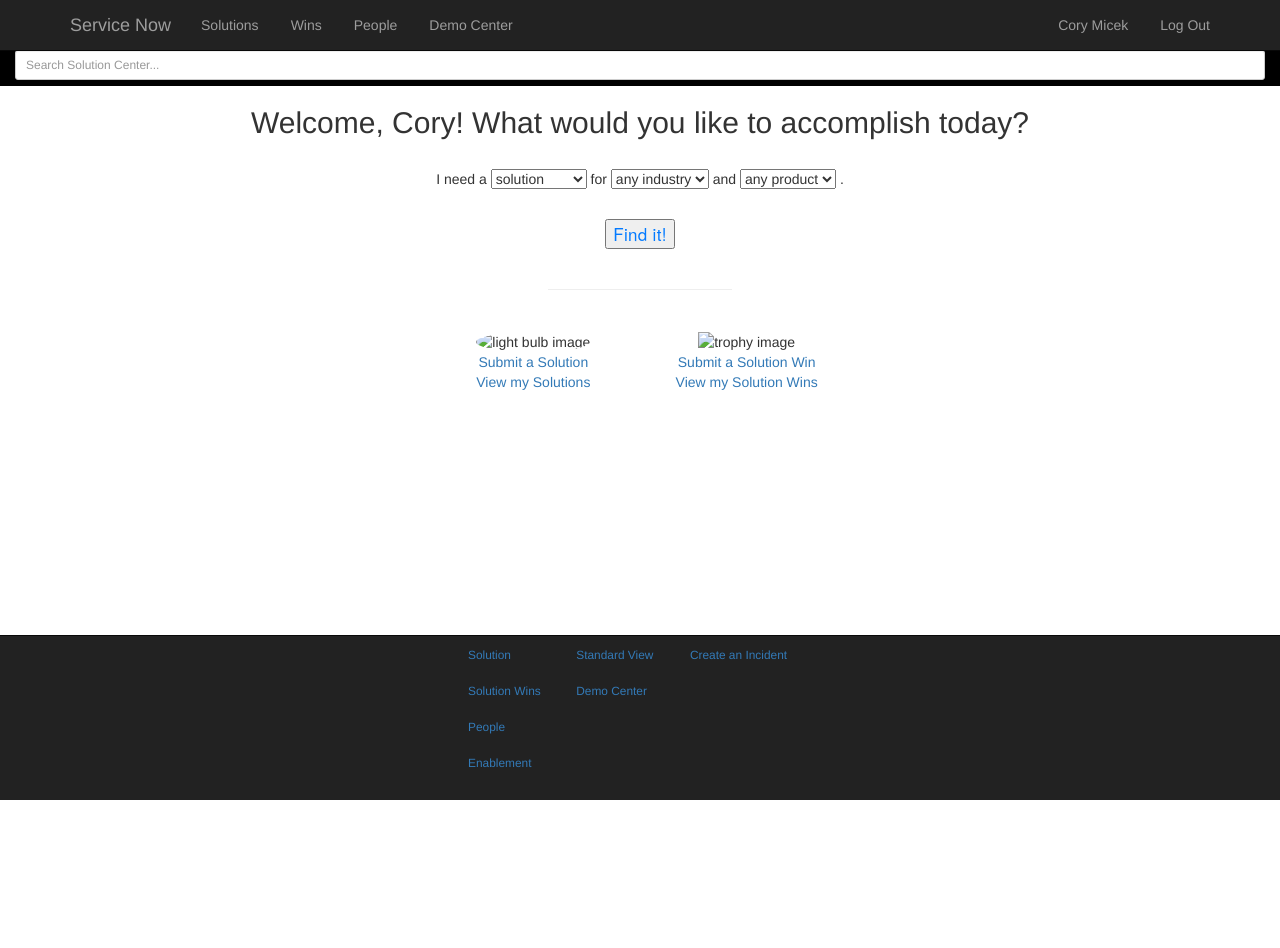
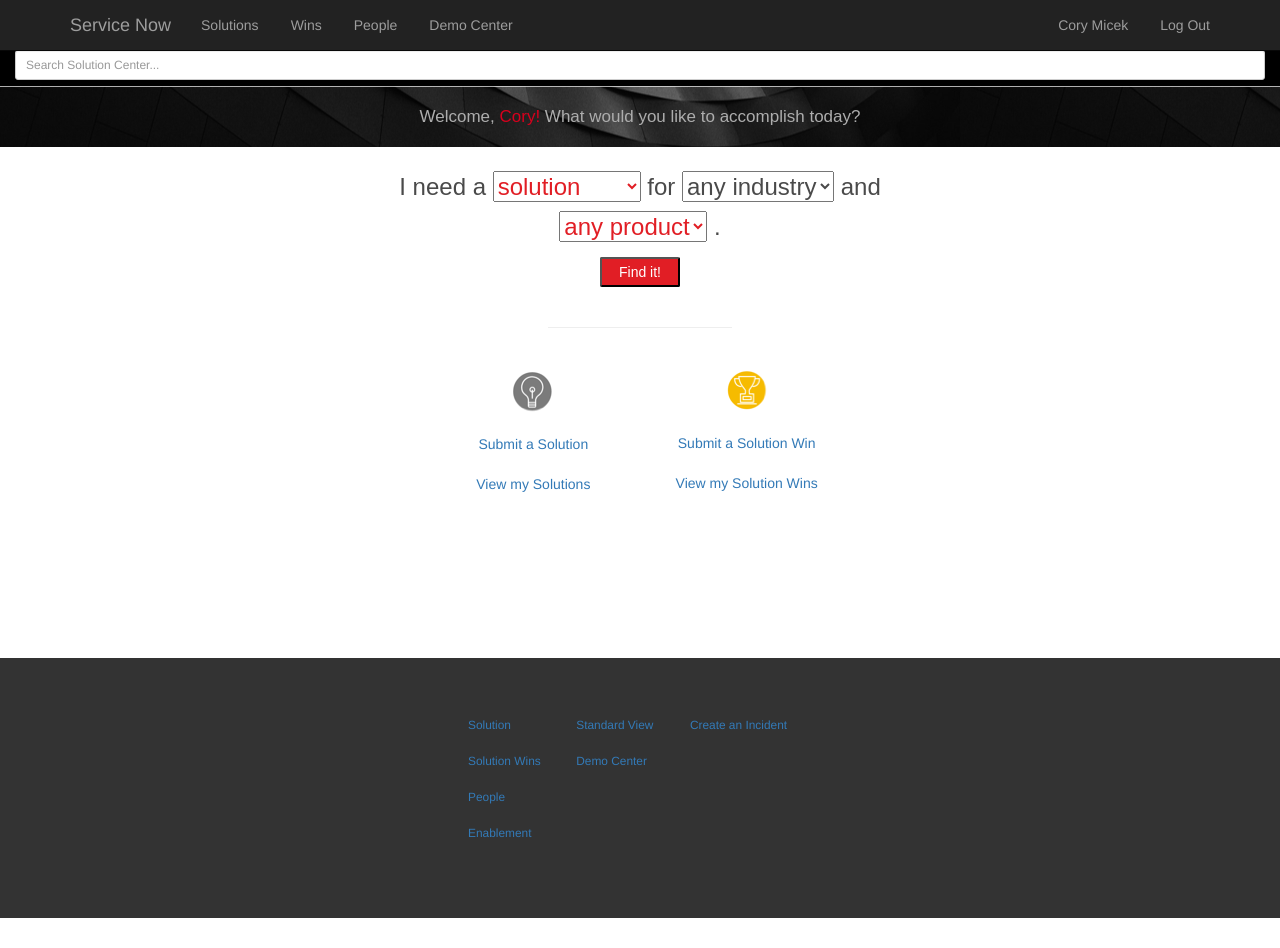
Before and after one commit to dng-vcnt/ServiceNow, a website: page src/index.html in a window 1280 px wide. Before the commit the page ends 800 px from the top, so only its background shows below. Drawn offline with nearby package versions, Linux system fonts and the light colour scheme; some packages are replaced by stand-ins of ours; files that its build step writes are made by us from their sources; a script that the page names is missing.

Commit message:
Implemented industry and product

```diff
--- a/bower.json
+++ b/bower.json
@@ -25,6 +25,8 @@
   },
   "dependencies": {
     "angular": "^1.5.8",
-    "bootstrap": "boostrap#^3.3.7"
+    "bootstrap": "boostrap#^3.3.7",
+    "NaturalLanguageForm": "*",
+    "angular-filter": "^0.5.11"
   }
 }
--- a/src/app/app.module.js
+++ b/src/app/app.module.js
@@ -2,5 +2,5 @@
     'use strict';
 
     angular
-        .module('app', []);
+        .module('app', ['angular.filter']);
 })();
--- a/src/app/index.controller.js
+++ b/src/app/index.controller.js
@@ -14,8 +14,6 @@
         //functions
         vm.getSolutions = getSolutions;
         vm.getWins = getWins;
-        vm.removeIndustryDups = removeIndustryDups;
-        vm.removeProductDups = removeProductDups;
 
         //variables
         vm.industries;
@@ -25,10 +23,6 @@
         vm.solutions = [];
         vm.solutionOptions = [];
         vm.selectedSolution;
-        vm.solIndustries;
-        vm.solProducts;
-        vm.winIndustries;
-        vm.winProducts;
         vm.wins = [];
 
         activate();
@@ -55,10 +49,6 @@
         			console.log("success: solution json");
         			vm.solutions = data;
                     console.log(vm.solutions);
-                    vm.solIndustries = removeIndustryDups(data);
-                    console.log(vm.solIndustries);
-                    vm.solProducts = removeProductDups(data)
-                    console.log(vm.solProducts);
         		},
         		function(error) {
         			console.log(error);
@@ -73,40 +63,11 @@
         			console.log("success: solution win json");
         			vm.wins = data;
                     console.log(vm.wins);
-                    vm.winIndustries = removeIndustryDups(data);
-                    console.log(vm.winIndustries);
-                    vm.winProducts = removeProductDups(data);
-                    console.log(vm.winProducts);
         		},
         		function(error) {
         			console.log(error);
         		}
         	);
         }
-
-        function removeIndustryDups(solution) {
-            // Remove duplicates from all industries
-            var array = [];
-            var temp = "";
-            var j = 0;
-            for (var i = 0; i < solution.length; i++) {
-                if (temp != solution[i].industry) {
-                    array[j] = { name: solution[i].industry };
-                    temp = solution[i].industry;
-                    j++;
-                }
-            }
-
-            return array;
-        }
-
-        function removeProductDups(solution) {
-            // Remove duplicates from all products
-            var array = solution.filter(function(elem, index, self) {
-                return self.indexOf(elem) == index;
-            });
-
-            return array;
-        }
     }
 })();
--- a/src/index.html
+++ b/src/index.html
@@ -5,6 +5,7 @@
   <title>Service Now</title>
 <!-- bower:css -->
 <link rel="stylesheet" href="bower_components/bootstrap/dist/css/bootstrap.css" />
+<link rel="stylesheet" href="bower_components/NaturalLanguageForm/css/component.css" />
 <!-- endbower -->
 
 <!-- inject:css -->
@@ -34,8 +35,8 @@
 	</div>
 
 	<!-- Welcome banner -->
-	<div class="container-fluid">
-		<h2 class="text-center">Welcome, Cory! What would you like to accomplish today?</h2>
+	<div class="container-fluid" id="hero">
+		<p class="welcome-cory-what text-center">Welcome, <span class="text-style-1">Cory!</span> What would you like to accomplish today?</p>
 	</div>
 
 	<br>
@@ -44,33 +45,42 @@
 	<div class="container-fluid">
 		<div class="row">
 			<div class="col-xs-12 col-md-6 col-md-offset-3 text-center">
-				<p>I need a
-					<select ng-model="indexCtrl.selectedSolution" ng-options="solution.key for solution in indexCtrl.solutionOptions">
+				<form id="nl-form" class="nl-form">
+					<p class="i-need-a-solution-fo">I need a
+					<select ng-model="indexCtrl.selectedSolution" ng-options="solution.key for solution in indexCtrl.solutionOptions" class="text-style-2">
 					</select>
 					for
 					<!-- Industries when solution is selected -->
-					<select ng-model="indexCtrl.industry" ng-options="industry.name for industry in indexCtrl.solIndustries" ng-if="indexCtrl.selectedSolution == indexCtrl.solutionOptions[0]">
+					<select ng-model="indexCtrl.industry" ng-if="indexCtrl.selectedSolution == indexCtrl.solutionOptions[0]">
 						<option value="" selected>any industry</option>
+						<option ng-repeat="solution in indexCtrl.solutions | orderBy: 'industry' | filter: indexCtrl.product | unique: 'industry'">{{solution.industry}}</option>
 					</select>
 					<!-- Industries when solution win is selected -->
-					<select ng-model="indexCtrl.industry" ng-options="industry.name for industry in indexCtrl.winIndustries" ng-if="indexCtrl.selectedSolution == indexCtrl.solutionOptions[1]">
+					<select ng-model="indexCtrl.industry" ng-if="indexCtrl.selectedSolution == indexCtrl.solutionOptions[1]" class="text-style-2">
 						<option value="" selected>some industry</option>
+						<option ng-repeat="win in indexCtrl.wins | orderBy: 'industry' | filter: indexCtrl.product | unique: 'industry'">{{win.industry}}</option>
 					</select>
 					and
-					<select ng-model="indexCtrl.product" ng-options="product.name for product in indexCtrl.solProducts" ng-if="indexCtrl.selectedSolution == indexCtrl.solutionOptions[0]">
+					<!-- Products when solution is selected -->
+					<select ng-model="indexCtrl.product" ng-if="indexCtrl.selectedSolution == indexCtrl.solutionOptions[0]" class="text-style-2">
 						<option value="" selected>any product</option>
+						<option ng-repeat="solution in indexCtrl.solutions | orderBy: 'product' | filter: indexCtrl.industry | unique: 'product'">{{solution.product}}</option>
 					</select>
-					<select ng-model="indexCtrl.product" ng-options="product.name for product in indexCtrl.winProducts" ng-if="indexCtrl.selectedSolution == indexCtrl.solutionOptions[1]">
-						<option value="" selected>any product</option>
-					</select>
-					.</p>
-				<br>
-				<button class="button-secondary">Find it!</button>
+					<!-- Products when solution win is selected -->
+					<select ng-model="indexCtrl.product" ng-if="indexCtrl.selectedSolution == indexCtrl.solutionOptions[1]" class="text-style-2">
+						<option value="" selected>some product</option>
+						<option ng-repeat="win in indexCtrl.wins | orderBy: 'product' | filter: indexCtrl.industry | unique: 'product'">{{win.product}}</option>
+					</select>.
+					</p>
+					<button class="rectangle-21 find-it" type="submit">Find it!</button>
+				<div class="nl-overlay"></div>
+				</form>
 			</div>
 		</div>
 
+		<!-- Horizontal bar -->
 		<div class="row">
-			<div class="col-xs-6 col-md-2 col-md-offset-5">
+			<div class="col-xs-12 col-md-2 col-md-offset-5">
 				<br><hr><br>
 			</div>
 		</div>
@@ -78,23 +88,25 @@
 		<!-- Submit and view solution/wins -->
 		<div class="row">
 			<div class="col-xs-6 col-md-2 col-md-offset-4 text-center">
-				<img src="#" alt="light bulb image" class="img-circle">
-				<br>
+				<img src="/images/lightbulb-sm.png" alt="light bulb image" class="img-circle">
+				<br><br>
 				<a href="#">Submit a Solution</a>
-				<br>
+				<br><br>
 				<a href="#">View my Solutions</a>
 			</div>
 			<div class="col-xs-6 col-md-2 text-center" class="img-circle">
-				<img src="#" alt="trophy image">
-				<br>
+				<img src="/images/trophy-sm.png" alt="trophy image">
+				<br><br>
 				<a href="#">Submit a Solution Win</a>
-				<br>
+				<br><br>
 				<a href="#">View my Solution Wins</a>
 			</div>
 		</div>
+
+		<div class="row" id="spacing"></div>
 	</div>
 
-	<nav class="navbar navbar-inverse navbar-fixed-bottom">
+	<div class="jumbotron">
 		<div class="container">
 			<div class="row">
 				<div class="col-xs-12 col-md-4 col-md-offset-4">
@@ -118,7 +130,7 @@
 				</div>
 			</div>
 		</div>
-	</nav>
+	</div>
 
 
 
@@ -126,11 +138,18 @@
 <script src="bower_components/angular/angular.js"></script>
 <script src="bower_components/jquery/dist/jquery.js"></script>
 <script src="bower_components/bootstrap/dist/js/bootstrap.js"></script>
+<script src="bower_components/NaturalLanguageForm/js/nlform.js"></script>
+<script src="bower_components/NaturalLanguageForm/js/modernizr.custom.js"></script>
+<script src="bower_components/angular-filter/dist/angular-filter.js"></script>
 <!-- endbower -->
 <!-- inject:js -->
 <script src="app/app.module.js"></script>
 <script src="app/core/index.factory.js"></script>
 <script src="app/index.controller.js"></script>
 <!-- endinject -->
+<!-- Natural Language -->
+<script>
+	var nlform = new NLForm( document.getElementById( 'nl-form' ) );
+</script>
 </body>
 </html>
--- a/src/styles/styles.css
+++ b/src/styles/styles.css
@@ -63,18 +63,100 @@ header {
 	color: #000000;
 }
 
+/* Custom CSS */
+
 body {
 	padding-top: 50px;
 }
 
+/* Welcome Cory Section */
+#hero {
+	background: url(/images/hero-sm.png);
+	height: 61px;
+}
+
+.welcome-cory-what {
+	/*width: 559.5px;*/
+	/*margin-top: 18.4px;*/
+	height: 15px;
+	font-family: OpenSans, Sans-serif;
+	font-size: 17px;
+	font-weight: 300;
+	font-style: normal;
+	font-stretch: normal;
+	line-height: 61px;
+	text-align: center;
+	color: #adadad;
+}
+
+.welcome-cory-what .text-style-1 {
+	color: #d7001d;
+}
+
+/* Solution Section */
+.i-need-a-solution-fo {
+/*	width: 360px;*/
+	height: 80px;
+	font-family: OpenSans, Sans-serif;
+	font-size: 24px;
+	font-weight: 300;
+	font-style: normal;
+	font-stretch: normal;
+	line-height: 1.67;
+	text-align: center;
+	color: #4a4a4a;
+}
+
+.i-need-a-solution-fo .text-style-2 {
+	color: #e11e25;
+	color: var(--lipstick);
+}
+
+/* Find it Button */
+.nl-form .find-it {
+	width: 86.5px;
+	height: 15.5px;
+	font-family: OpenSans, Sans-serif;
+	font-size: 14px;
+	font-weight: 300;
+	font-style: normal;
+	font-stretch: normal;
+	text-align: center;
+	color: #ffffff;
+}
+
+.nl-form .rectangle-21 {
+	width: 80px;
+	height: 30px;
+	border-radius: 2px;
+	background-color: #e11e25;
+	background-color: var(--lipstick);
+}
+
+#spacing {
+	padding-bottom: 163.5px;
+}
+
+.rectangle-12 {
+	width: 191.5px;
+	height: 214.5px;
+	background-color: #e11e25;
+	background-color: var(--lipstick);
+}
+
+.jumbotron {
+	background-color: #333333;
+}
+
+#well-black {
+	background-color: black;
+	height: 36px;
+}
+
+/* Overwrite bootstrap's table css */
 .table > thead > tr > th, .table > tbody > tr > th, .table > tfoot > tr > th, .table > thead > tr > td, .table > tbody > tr > td, .table > tfoot > tr > td {
     padding: 8px;
     line-height: 1.42857143;
     vertical-align: top;
     border-top: none;
 }
-
-#well-black {
-	background-color: black;
-	height: 36px;
-}
```
Also changed, not shown: src/images/hero-lg.png (added), src/images/hero-md.png (added), src/images/hero-sm.png (added), src/images/lightbulb-lg.png (added), src/images/lightbulb-md.png (added), src/images/lightbulb-sm.png (added), src/images/trophy-lg.png (added), src/images/trophy-md.png (added), src/images/trophy-sm.png (added).
